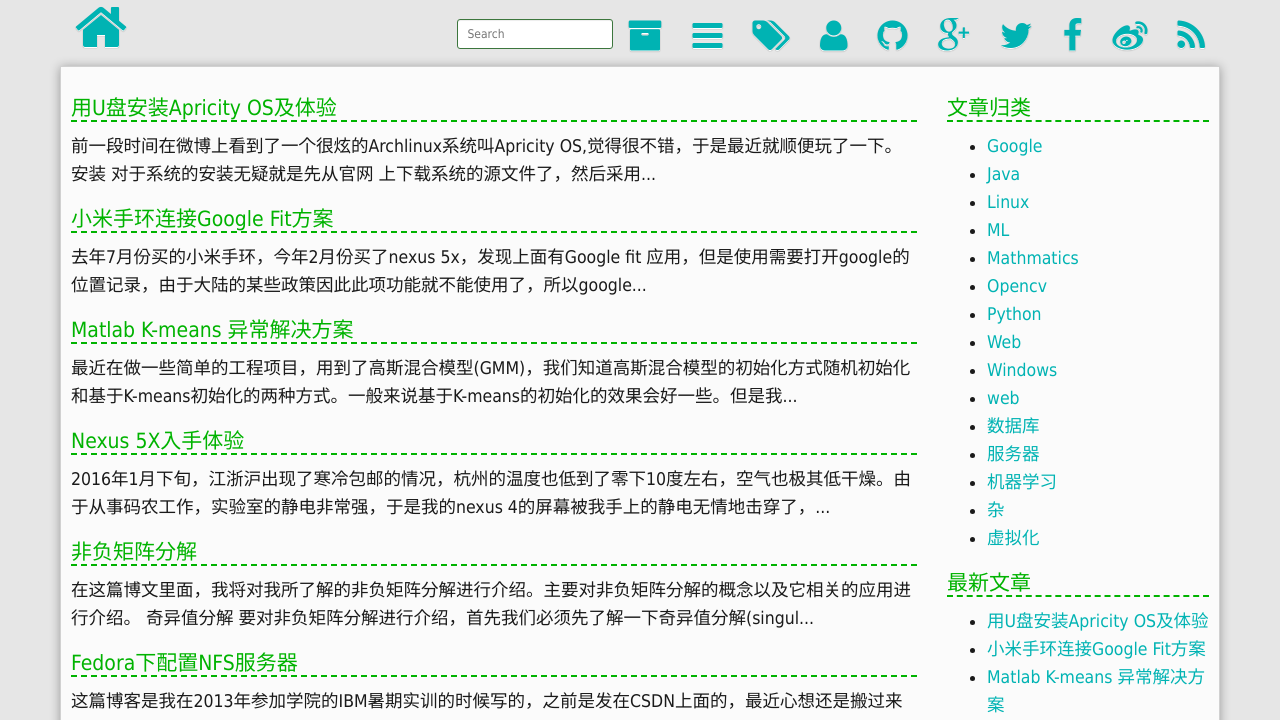
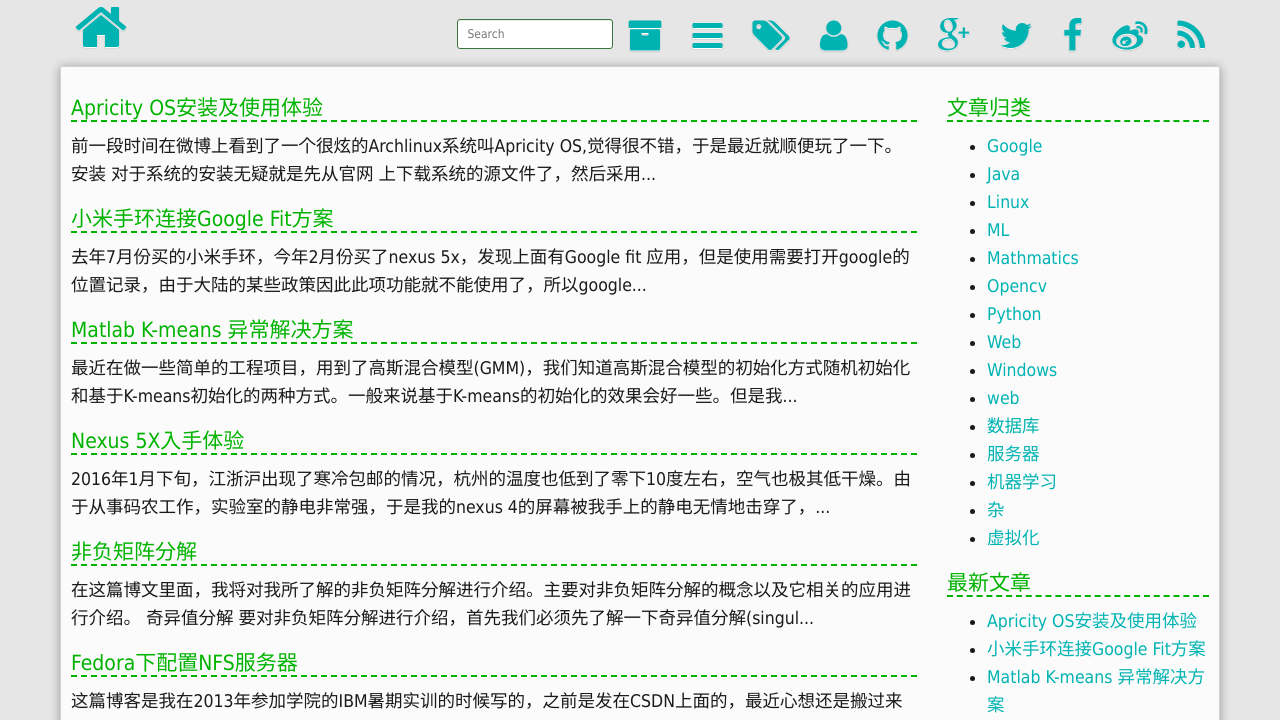
Before and after one commit to bearshng/xiongfuli, a Jekyll site: the page built from index.html, in a window 1280 px wide. Shown: the top 720 px of the page. Built offline with Jekyll 4.4.1, drawn with Linux system fonts in a browser that asks for light colours; the list of posts is cut into pages by our own code; comment, search, counter and statistics services are not loaded.

Commit message:
update
修改Apricity OS post 中的相关信息

```diff
--- a/_posts/2016-04-25-USB-Linux.md
+++ b/_posts/2016-04-25-USB-Linux.md
@@ -1,9 +1,9 @@
 ---
 layout: post
-title:  用U盘安装Apricity OS及体验
+title:  Apricity OS安装及使用体验
 date:   2016-04-25 16:36
 categories: Linux
-tags: Linux 搜狗
+tags: ApricityOS 搜狗
 ---
 
 
```
